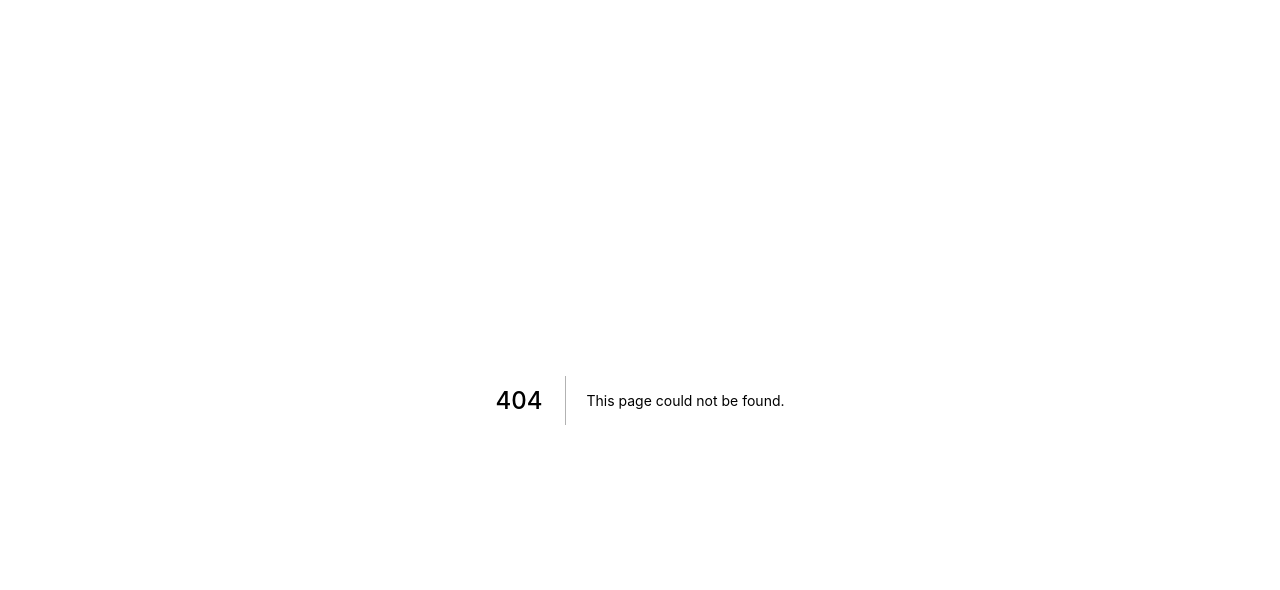
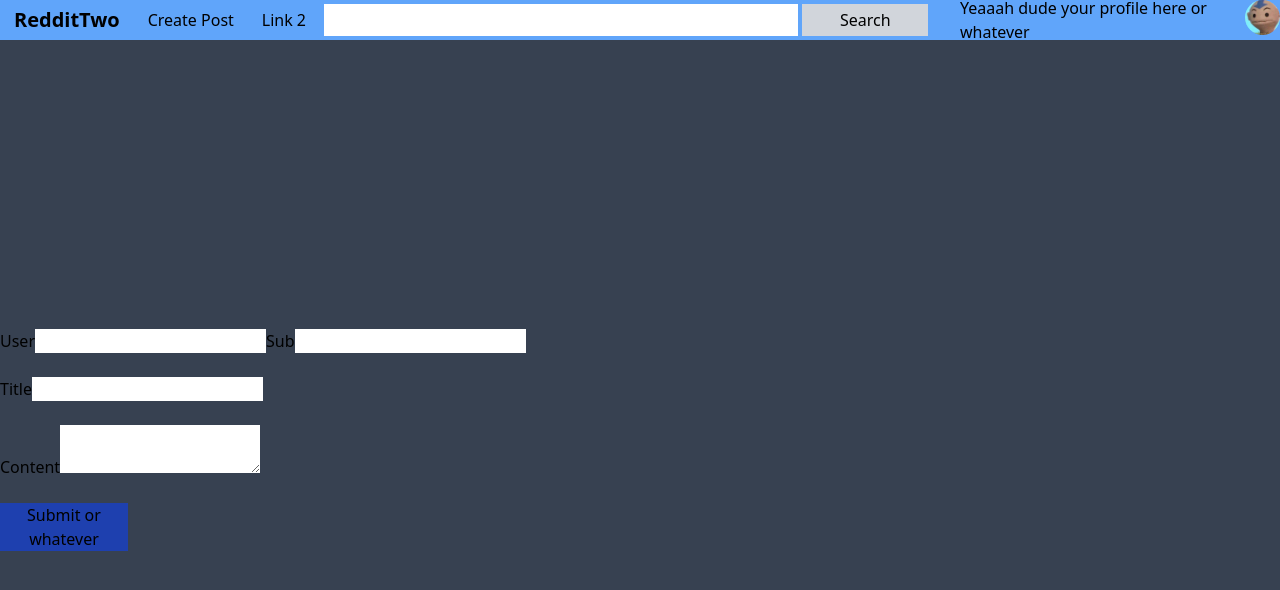
Before and after one commit to Izoomii/redditwofront, a Next.js app: page /createpost in a window 1280 px wide. Before the commit this address had no page. Shown: the top 590 px of the page. Built offline with nearby package versions, Linux system fonts and the light colour scheme.

Commit message:
can now make posts and display them

```diff
--- /dev/null
+++ b/components/header.tsx
@@ -0,0 +1,30 @@
+export const Header = () => {
+  return (
+    <div id="header" className="bg-blue-400 w-100 h-10 flex ">
+      <div className="flex w-1/4 h-100 justify-around">
+        <div className="grid place-items-center text-xl font-bold hover:text-2xl hover:text-blue-900 transition-all ease-linear duration-75">
+          <a href="main">RedditTwo</a>
+        </div>
+        <div className="grid place-items-center">
+          <a href="createpost">Create Post</a>
+        </div>
+        <div className="grid place-items-center">
+          <a href="#">Link 2</a>
+        </div>
+      </div>
+      <div className="flex h-100 w-2/4 p-1">
+        <input className="w-3/4 h-100" />
+        <button type="submit" className="w-1/5 h-100 bg-gray-300 ml-1">
+          Search
+        </button>
+      </div>
+      <div className="flex h-100 w-1/4 justify-end place-items-center">
+        <h3>Yeaaah dude your profile here or whatever</h3>
+
+        <div className="w-10 h-10">
+          <img src="avatar icon.jpg" className="object-contain rounded-full" />
+        </div>
+      </div>
+    </div>
+  );
+};
--- a/pages/account.tsx
+++ b/pages/account.tsx
@@ -1,4 +1,5 @@
 import React from "react";
+import { Header } from "../components/header";
 
 /*
 model User {
@@ -20,8 +21,13 @@ interface User {
   post: string;
 }
 
+interface errMessage {
+  info: string;
+}
+
 export default function Accounts() {
   const [user, setUser] = React.useState("");
+  const [password, setPassword] = React.useState("");
   const [nicknameCheck, setNicknameCheck] = React.useState("");
 
   const checkUser = () => {
@@ -40,8 +46,20 @@ export default function Accounts() {
     }
   };
 
+  const catchError = () => {
+    fetch(`http://localhost:8080/auth/login`, {
+      method: "POST",
+      body: JSON.stringify({ nickname: user, password }),
+    })
+      .then((response) => response.json())
+      .then((message: errMessage) => {
+        setNicknameCheck(message.info);
+      });
+  };
+
   return (
     <div>
+      <div className="h-screen w-full flex flex-col">
         <button
           className="fixed right-0 top-1/2 w-20 h-10 bg-blue-500 hover:bg-blue-700"
           onClick={() => {
@@ -50,17 +68,23 @@ export default function Accounts() {
         >
           Click me
         </button>
-      <div className="w-fit p-2">
+        <Header />
+        <div className="flex w-full flex-grow bg-gray-800 items-center justify-center">
+          <div className="flex w-1/4 h-1/4 focus-within:h-1/3 hover:w-1/3 bg-gray-700 justify-center items-center transition-all ease-in-out duration-300">
+            <div className="w-fit p-2 ">
               <form
+                className="bg-white p-2"
                 action="http://localhost:8080/auth/login"
                 method="POST"
                 style={{ border: "1px solid black" }}
               >
                 <label>
-            Password:
+                  Nickname:
                   <input
+                    className="m-2 mt-0"
                     name="nickname"
                     type="text"
+                    value={user}
                     placeholder="Nickname"
                     onFocus={() => {
                       setNicknameCheck("");
@@ -74,9 +98,14 @@ export default function Accounts() {
                 <label>
                   Password:
                   <input
+                    className="m-2 mt-0"
                     name="password"
                     type="text"
+                    value={password}
                     placeholder="Password"
+                    onChange={(event) => {
+                      setPassword(event.target.value);
+                    }}
                     onFocus={() => {
                       checkUser();
                     }}
@@ -86,12 +115,18 @@ export default function Accounts() {
                 <button
                   type="submit"
                   className="bg-blue-300 w-full hover:bg-blue-400"
+                  onClick={() => {
+                    // catchError();
+                  }}
                 >
                   Connect
                 </button>
               </form>
-        <div className="m-2 bg-gray-800 text-white">
+              <div className="fixed bottom-0 m-2 bg-gray-800 text-white">
                 <p>{nicknameCheck}</p>
+              </div>
+            </div>
+          </div>
         </div>
       </div>
     </div>
--- /dev/null
+++ b/pages/createpost.tsx
@@ -0,0 +1,101 @@
+import React from "react";
+import { Header } from "../components/header";
+
+interface updateMessage {
+  message: string;
+}
+
+export default function Createpost() {
+  const [user, setUser] = React.useState("");
+  const [title, setTitle] = React.useState("");
+  const [sub, setSub] = React.useState("");
+  const [content, setContent] = React.useState("");
+  const [update, setUpdate] = React.useState("");
+
+  //just need to figure out how to send user info with this or keep cookie alive for request, or just remove all tha bs and give nickname with text or some shit
+  const submitPost = async () => {
+    let data = { authorName: user, sub, title, content };
+    if (title == "") return setUpdate("No title given.");
+    if (sub == "") return setUpdate("No sub given.");
+    await fetch("http://localhost:8080/createpost", {
+      method: "POST",
+      headers: {
+        "Content-Type": "application/json",
+      },
+      body: JSON.stringify(data),
+    })
+      .then((response) => response.json())
+      .then((data: updateMessage) => {
+        setUpdate(data.message);
+      });
+  };
+
+  return (
+    <div className="w-full h-screen">
+      <Header />
+      <div className="flex flex-col justify-center w-full h-full bg-gray-700">
+        <div
+          onFocus={() => {
+            setUpdate("");
+          }}
+        >
+          <label>
+            User
+            <input
+              name="authorName"
+              value={user}
+              onChange={(event) => {
+                setUser(event.target.value);
+              }}
+            />
+          </label>
+          <label>
+            Sub
+            <input
+              name="sub"
+              value={sub}
+              onChange={(event) => {
+                setSub(event.target.value);
+              }}
+            />
+          </label>
+          <br />
+          <br />
+          <label>
+            Title
+            <input
+              name="title"
+              value={title}
+              onChange={(event) => {
+                setTitle(event.target.value);
+              }}
+            />
+          </label>
+          <br />
+          <br />
+          <label>
+            Content
+            <textarea
+              name="content"
+              value={content}
+              onChange={(event) => {
+                setContent(event.target.value);
+              }}
+            ></textarea>
+          </label>
+          <br />
+          <br />
+          <button
+            className="bg-blue-800 hover:bg-blue-600 w-32"
+            onClick={() => {
+              submitPost();
+            }}
+          >
+            Submit or whatever
+          </button>
+          <p>{update}</p>
+        </div>
+      </div>
+    </div>
+  );
+}
--- a/pages/main.tsx
+++ b/pages/main.tsx
@@ -1,4 +1,5 @@
 import React from "react";
+import { Header } from "../components/header";
 
 interface Post {
   id: number;
@@ -14,6 +15,7 @@ interface Post {
 
 interface shownPost {
   title: string;
+  authorName: string;
   content: string;
 }
 
@@ -43,7 +45,11 @@ export default function MainPage() {
         console.log(data);
         for (let i = 0; i < data.length; i++) {
           setContent((prev) => [
-            { title: data[i].title, content: data[i].content },
+            {
+              title: data[i].title,
+              authorName: data[i].authorName,
+              content: data[i].content,
+            },
             ...prev,
           ]);
         }
@@ -58,35 +64,7 @@ export default function MainPage() {
       >
         Button
       </button>
-      <div id="header" className="bg-blue-400 w-100 h-10 flex ">
-        <div className="flex w-1/4 h-100 justify-around">
-          <div className="grid place-items-center text-xl font-bold hover:text-2xl hover:text-blue-900 transition-all ease-linear duration-75">
-            RedditTwo
-          </div>
-          <div className="grid place-items-center">
-            <a href="#">Link 1</a>
-          </div>
-          <div className="grid place-items-center">
-            <a href="#">Link 2</a>
-          </div>
-        </div>
-        <div className="flex h-100 w-2/4 p-1">
-          <input className="w-3/4 h-100" />
-          <button type="submit" className="w-1/5 h-100 bg-gray-300 ml-1">
-            Search
-          </button>
-        </div>
-        <div className="flex h-100 w-1/4 justify-end place-items-center">
-          <h3>Yeaaah dude your profile here or whatever</h3>
-
-          <div className="w-10 h-10">
-            <img
-              src="/avatar icon.jpg"
-              className="object-contain rounded-full"
-            />
-          </div>
-        </div>
-      </div>
+      <Header />
       <div id="main" className="bg-gray-700 flex-grow p-5">
         <div className="flex h-full w-full">
           <div className="flex-col w-9/12 h-full bg-gray-800 text-white p-5">
@@ -98,6 +76,9 @@ export default function MainPage() {
                 >
                   <h1 className="text-2xl text-blue-400 text-center">
                     {e.title}
+                  </h1>
+                  <h1 className="text-xl text-blue-300 text-center">
+                    <i>by {e.authorName}</i>
                   </h1>
                   <p className="text-center">{e.content}</p>
                 </div>
```
Lines whose indentation alone changed are shown as unchanged.
